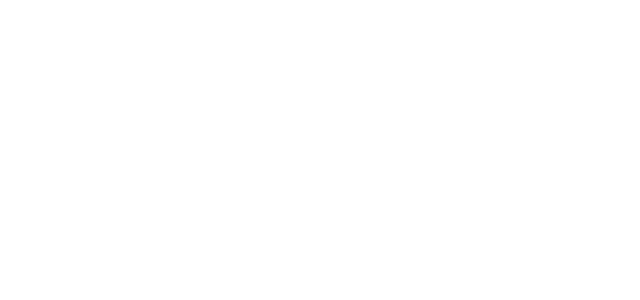
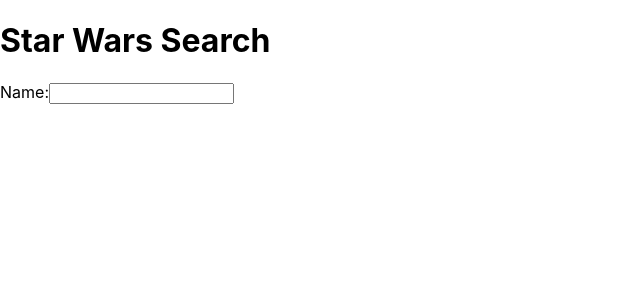
Before and after one commit to thinkful-ei-bee/david-bolin-starwars, a React (Create React App) app: page / in a window 1280 px wide. Shown: the top 300 px of the page, without its empty margins (0-640 px from the left). Built offline with nearby package versions, Linux system fonts and the light colour scheme.

Commit message:
basic html for title and searchbox

```diff
--- a/src/App.js
+++ b/src/App.js
@@ -1,11 +1,18 @@
 import React from 'react';
 
-function App() {
-  return (
-    <main className='App'>
-      {/* content goes here */}
-    </main>
-  );
+class App extends React.Component {
+
+  render() {
+    return (
+      <main className='App'>
+        <h1>Star Wars Search</h1>
+        <form>
+          <label htmlFor="searchBox">Name:</label>
+          <input id="searchBox" className="searchTerm"></input>
+        </form>
+      </main>
+    );
+  }
 }
 
 export default App;
```
